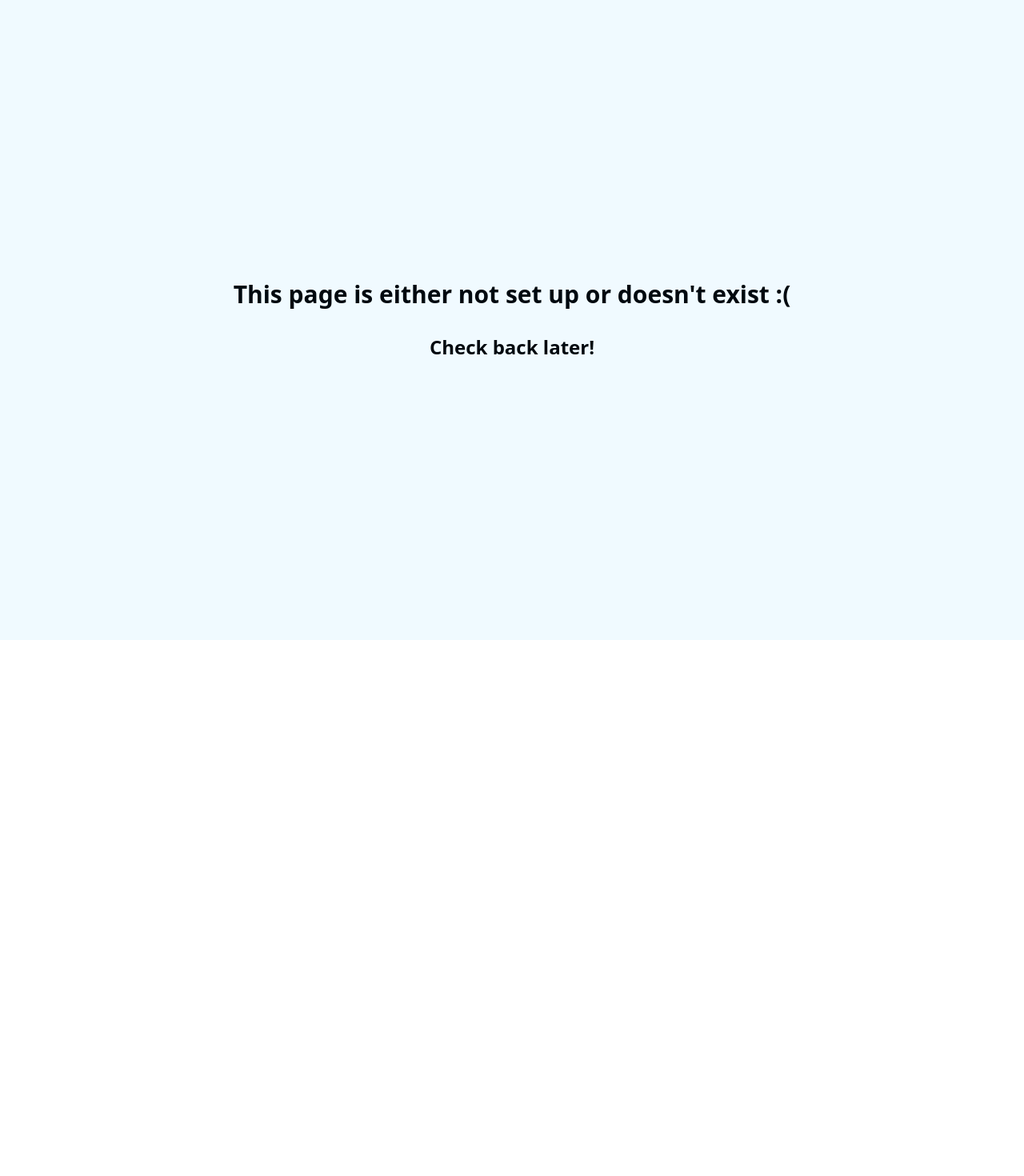
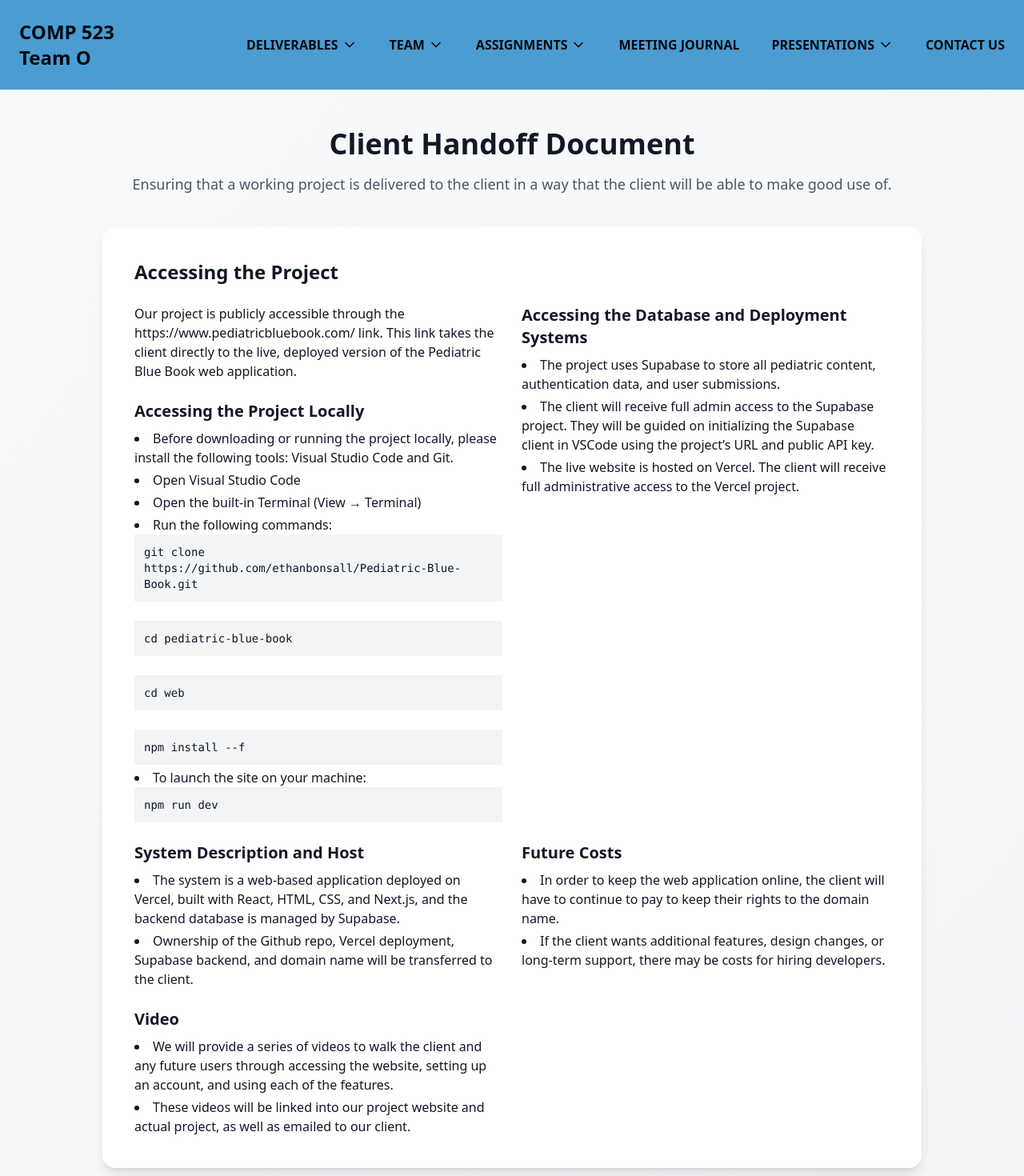
Before and after one commit to ethanbonsall/COMP-523-O, a Next.js app in the folder web/: page /client-handoff in a window 1280 px wide. Before the commit this address had no page. Shown: the top 1470 px of the page at 80% size. Before the commit the page ends 800 px from the top, so only its background shows below. Built offline with nearby package versions, Linux system fonts and the light colour scheme.

Commit message:
added client handoff doc

```diff
--- a/web/components/navbar.tsx
+++ b/web/components/navbar.tsx
@@ -29,7 +29,9 @@ export default function Navbar() {
             root.classList.add("light");
             root.classList.remove("dark");
           }
-        } } href="/"     >
+        }}
+        href="/"
+      >
         <h1>COMP 523</h1>
         <h1>Team O</h1>
       </Link>
@@ -64,28 +66,40 @@ export default function Navbar() {
               D3. Test Plan
             </Link>
             <hr />
-            <Link href="/user-manual" className="hover:bg-secondary-400 p-2 rounded">D4. User Manual</Link>
+            <Link
+              href="/user-manual"
+              className="hover:bg-secondary-400 p-2 rounded"
+            >
+              D4. User Manual
+            </Link>
             <hr />
             <Link
               href="/architecture-diagram"
               className="hover:bg-secondary-400 p-2 rounded"
             >
-               Architecture Diagram
+              Architecture Diagram
             </Link>
-            <hr/>
+            <hr />
             <Link
               href="/system-metaphor"
               className="hover:bg-secondary-400 p-2 rounded"
             >
               System Metaphor
             </Link>
-            <hr/>
+            <hr />
             <Link
               href="/prototype"
               className="hover:bg-secondary-400 p-2 rounded"
             >
               Prototype
-             </Link>
+            </Link>
+            <hr />
+            <Link
+              href="/client-handoff"
+              className="hover:bg-secondary-400 p-2 rounded"
+            >
+              Client Handoff Document
+            </Link>
           </div>
         </div>
 
@@ -112,7 +126,10 @@ export default function Navbar() {
             <ChevronDown className="h-5 w-5 ml-1 transition-transform duration-200 group-hover:rotate-180" />
           </button>
           <div className="absolute top-full left-0 hidden group-hover:flex flex-col bg-secondary text-text font-bold rounded-lg shadow-lg p-1 min-w-full whitespace-nowrap z-50">
-            <Link href="/ethics1" className="hover:bg-secondary-400 p-2 rounded">
+            <Link
+              href="/ethics1"
+              className="hover:bg-secondary-400 p-2 rounded"
+            >
               Ethics 1
             </Link>
             <Link href="/apples" className="hover:bg-secondary-400 p-2 rounded">
@@ -131,14 +148,25 @@ export default function Navbar() {
             <ChevronDown className="h-5 w-5 ml-1 transition-transform duration-200 group-hover:rotate-180" />
           </button>
           <div className="absolute top-full left-0 hidden group-hover:flex flex-col bg-secondary text-text font-bold rounded-lg shadow-lg p-1 min-w-full whitespace-nowrap z-50">
-            <Link href="https://docs.google.com/presentation/d/1clHK2hGA29A6UfNAkxsbG75oKuxZ8PRXwz0aZ8nYDHQ/view?usp=sharing" className="hover:bg-secondary-400 p-2 rounded">
+            <Link
+              href="https://docs.google.com/presentation/d/1clHK2hGA29A6UfNAkxsbG75oKuxZ8PRXwz0aZ8nYDHQ/view?usp=sharing"
+              className="hover:bg-secondary-400 p-2 rounded"
+            >
               Midterm Presentation
             </Link>
-            <Link href="https://docs.google.com/presentation/d/1vuwleFhmda7OmW4WInsvHz6vZ8vWQnJHeLVFb4fP4DU/edit?usp=sharing" className="hover:bg-secondary-400 p-2 rounded">Tech Talk</Link>
+            <Link
+              href="https://docs.google.com/presentation/d/1vuwleFhmda7OmW4WInsvHz6vZ8vWQnJHeLVFb4fP4DU/edit?usp=sharing"
+              className="hover:bg-secondary-400 p-2 rounded"
+            >
+              Tech Talk
+            </Link>
           </div>
         </div>
 
-        <Link href="mailto:lcbean@ad.unc.edu;ebonsall@unc.edu;archgoli@ad.unc.edu;apandey@ad.unc.edu" className="hover:text-text-200 font-bold">
+        <Link
+          href="mailto:lcbean@ad.unc.edu;ebonsall@unc.edu;archgoli@ad.unc.edu;apandey@ad.unc.edu"
+          className="hover:text-text-200 font-bold"
+        >
           CONTACT US
         </Link>
       </div>
@@ -175,13 +203,15 @@ export default function Navbar() {
               {openMenu === "deliverables" && (
                 <div className="ml-4 mt-2 flex flex-col gap-2">
                   <Link href="/specifications">D1. Specifications</Link>
-                  <Link href="/platform-evaluation">D2. Platform Evaluation</Link>
+                  <Link href="/platform-evaluation">
+                    D2. Platform Evaluation
+                  </Link>
                   <Link href="/test-plan">D3. Test Plan</Link>
                   <Link href="/user-manual">D4. User Manual</Link>
                   <Link href="/architecture-diagram">Architecture Diagram</Link>
                   <Link href="/system-metaphor">System Metaphor</Link>
                   <Link href="/prototype">Prototype</Link>
-
+                  <Link href="/client-handoff">Client Handoff Document</Link>
                 </div>
               )}
             </div>
@@ -235,14 +265,20 @@ export default function Navbar() {
               </button>
               {openMenu === "final" && (
                 <div className="ml-4 mt-2 flex flex-col gap-2">
-                  <Link href="https://docs.google.com/presentation/d/1clHK2hGA29A6UfNAkxsbG75oKuxZ8PRXwz0aZ8nYDHQ/view?usp=sharing">Midterm Presentation</Link>
-                  <Link href="https://docs.google.com/presentation/d/1vuwleFhmda7OmW4WInsvHz6vZ8vWQnJHeLVFb4fP4DU/edit?usp=sharing">Tech Talk</Link>
+                  <Link href="https://docs.google.com/presentation/d/1clHK2hGA29A6UfNAkxsbG75oKuxZ8PRXwz0aZ8nYDHQ/view?usp=sharing">
+                    Midterm Presentation
+                  </Link>
+                  <Link href="https://docs.google.com/presentation/d/1vuwleFhmda7OmW4WInsvHz6vZ8vWQnJHeLVFb4fP4DU/edit?usp=sharing">
+                    Tech Talk
+                  </Link>
                 </div>
-
               )}
             </div>
 
-            <Link className="font-bold" href="mailto:lcbean@ad.unc.edu;ebonsall@unc.edu;archgoli@ad.unc.edu;apandey@ad.unc.edu">
+            <Link
+              className="font-bold"
+              href="mailto:lcbean@ad.unc.edu;ebonsall@unc.edu;archgoli@ad.unc.edu;apandey@ad.unc.edu"
+            >
               CONTACT US
             </Link>
           </div>
--- /dev/null
+++ b/web/pages/client-handoff.tsx
@@ -0,0 +1,155 @@
+import Navbar from "@/components/navbar";
+import Head from "next/head";
+
+const ClientHandoff = () => {
+  return (
+    <>
+      <Head>
+        <title>Client Handoff Document</title>
+      </Head>
+      <Navbar />
+      <main className="min-h-screen bg-gradient-to-br from-gray-50 to-gray-100 text-gray-900 p-6 md:p-12">
+        <div className="max-w-5xl mx-auto space-y-10">
+          <section className="text-center">
+            <h1 className="text-4xl font-bold mb-4">Client Handoff Document</h1>
+            <p className="text-lg text-gray-600">
+              Ensuring that a working project is delivered to the client in a
+              way that the client will be able to make good use of.
+            </p>
+          </section>
+
+          <section className="bg-white shadow-lg rounded-2xl p-6 md:p-10 space-y-6">
+            <h2 className="text-2xl font-semibold">Accessing the Project</h2>
+            <div className="grid md:grid-cols-2 gap-6">
+              <div>
+                <p>
+                  Our project is publicly accessible through the
+                  https://www.pediatricbluebook.com/ link. This link takes the
+                  client directly to the live, deployed version of the Pediatric
+                  Blue Book web application.
+                </p>
+                <br></br>
+                <h3 className="font-semibold text-xl mb-2">
+                  Accessing the Project Locally
+                </h3>
+                <ul className="list-disc list-inside space-y-1">
+                  <li>
+                    Before downloading or running the project locally, please
+                    install the following tools:{" "}
+                    <a href="https://code.visualstudio.com/ ">
+                      Visual Studio Code
+                    </a>{" "}
+                    and{" "}
+                    <a
+                      href="https://git-scm.com/install/
+"
+                    >
+                      Git
+                    </a>
+                    .
+                  </li>
+                  <li>Open Visual Studio Code</li>
+                  <li>Open the built-in Terminal (View → Terminal)</li>
+                  <li>
+                    Run the following commands:
+                    <pre className="whitespace-pre-wrap bg-gray-100 rounded-md p-3 text-sm font-mono">
+                      git clone
+                      https://github.com/ethanbonsall/Pediatric-Blue-Book.git
+                    </pre>
+                    <br></br>
+                    <pre className="whitespace-pre-wrap bg-gray-100 rounded-md p-3 text-sm font-mono">
+                      cd pediatric-blue-book
+                    </pre>
+                    <br></br>
+                    <pre className="whitespace-pre-wrap bg-gray-100 rounded-md p-3 text-sm font-mono">
+                    cd web
+
+                    </pre>
+                    <br></br>
+                    <pre className="whitespace-pre-wrap bg-gray-100 rounded-md p-3 text-sm font-mono">
+                    npm install --f
+
+                    </pre>
+
+                  </li>
+                  <li>To launch the site on your machine:
+                  <pre className="whitespace-pre-wrap bg-gray-100 rounded-md p-3 text-sm font-mono">
+                    npm run dev
+                    </pre>
+                  </li>
+                </ul>
+              </div>
+              <div>
+                <h3 className="font-semibold text-xl mb-2">
+                Accessing the Database and Deployment Systems
+                </h3>
+                <ul className="list-disc list-inside space-y-1">
+                  <li>
+                  The project uses Supabase to store all pediatric content, authentication data, and user submissions.
+                  </li>
+                  <li>
+                  The client will receive full admin access to the Supabase project. They will be guided on initializing the Supabase client in VSCode using the project’s URL and public API key.
+
+                  </li>
+                  <li>The live website is hosted on Vercel. The client will receive full administrative access to the Vercel project.
+</li>
+                </ul>
+              </div>
+              <div>
+                <h3 className="font-semibold text-xl mb-2">
+                System Description and Host
+
+                </h3>
+                <ul className="list-disc list-inside space-y-1">
+                  <li>
+                  The system is a web-based application deployed on Vercel, built with React, HTML, CSS,  and Next.js, and the backend database is managed by Supabase.
+
+                  </li>
+                  <li>
+                  Ownership of the Github repo, Vercel deployment, Supabase backend, and domain name will be transferred to the client.
+
+                  </li>
+                </ul>
+              </div>
+              <div>
+                <h3 className="font-semibold text-xl mb-2">
+                Future Costs
+
+                </h3>
+                <ul className="list-disc list-inside space-y-1">
+                  <li>
+                  In order to keep the web application online, the client will have to continue to pay to keep their rights to the domain name.
+
+                  </li>
+                  <li>
+                  If the client wants additional features, design changes, or long-term support, there may be costs for hiring developers.
+
+                  </li>
+
+                </ul>
+              </div>
+              <div>
+                <h3 className="font-semibold text-xl mb-2">
+                Video
+                </h3>
+                <ul className="list-disc list-inside space-y-1">
+                  <li>
+                  We will provide a series of videos to walk the client and any future users through accessing the website, setting up an account, and using each of the features.
+
+                  </li>
+                  <li>
+                  These videos will be linked into our project website and actual project, as well as emailed to our client.
+
+                  </li>
+
+                </ul>
+              </div>
+            </div>
+          </section>
+        </div>
+      </main>
+    </>
+  );
+};
+
+export default ClientHandoff;
```
